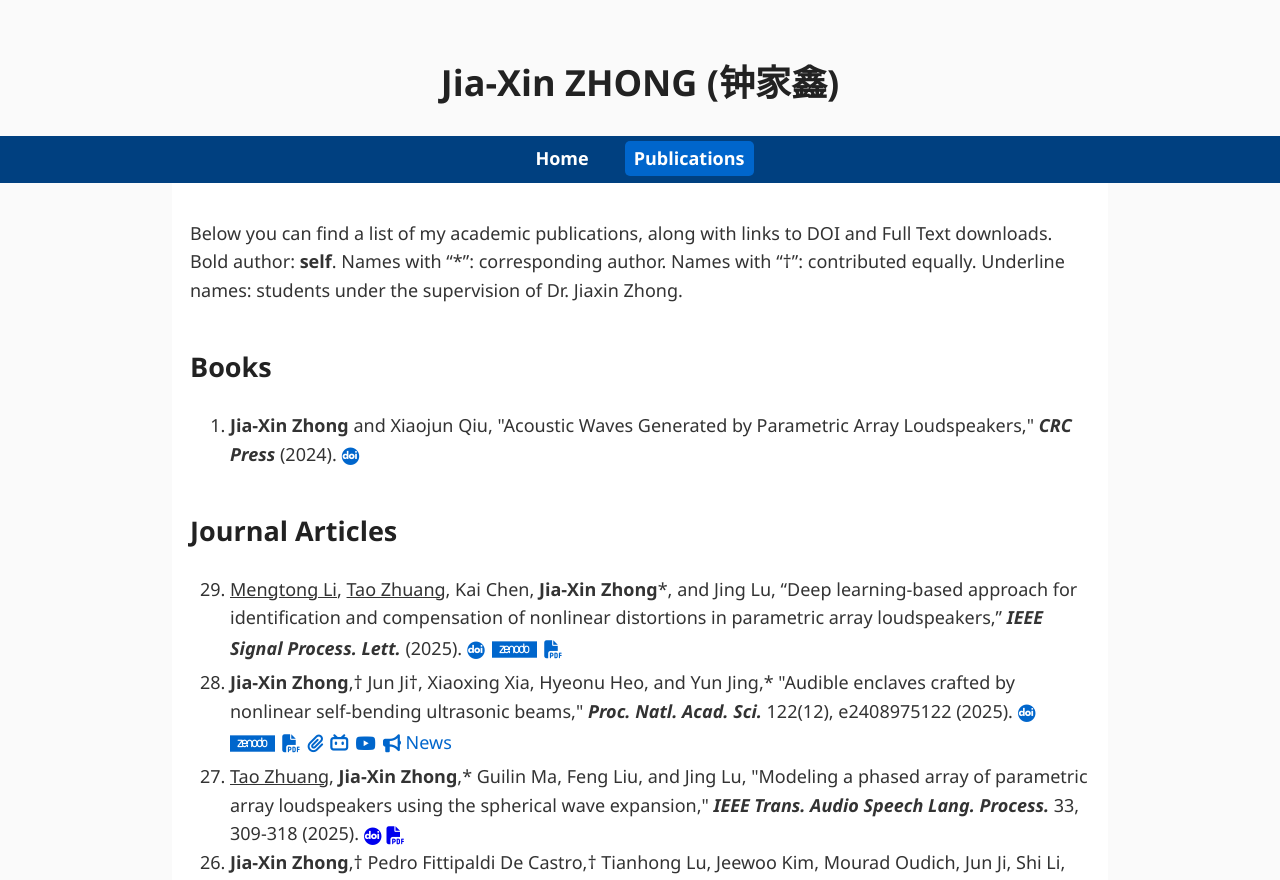
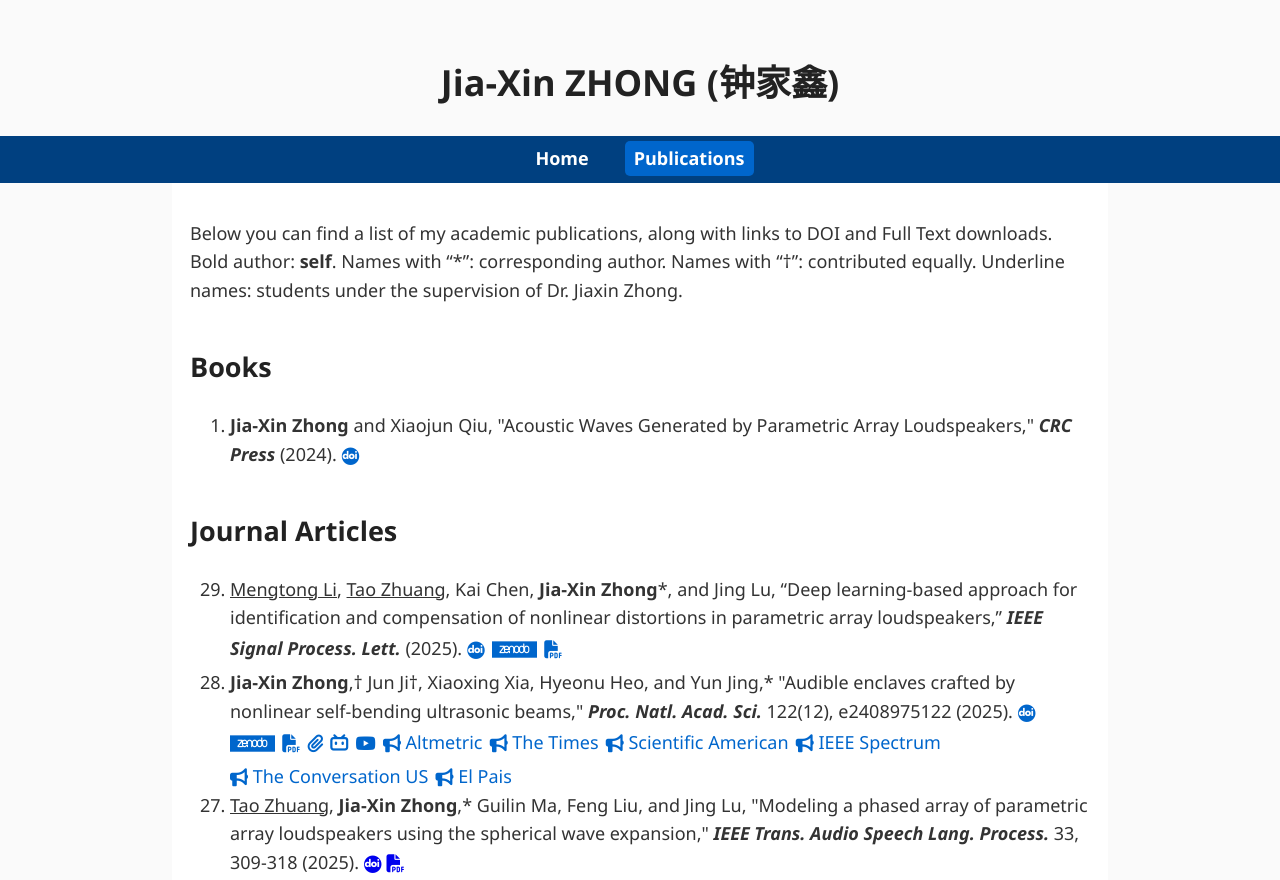
Before and after one commit to JiaxinZhong/JiaxinZhong.github.io, a plain HTML site: page publications.html in a window 1280 px wide. Shown: the top 880 px of the page. Drawn offline with Linux system fonts and the light colour scheme; files whose address does not match are found by name.

Commit message:
增加一些新闻报道

```diff
--- a/publications.html
+++ b/publications.html
@@ -462,7 +462,12 @@
         addSuppIcon("Zhong2025PNAS", "https://github.com/JiaxinZhong/JiaxinZhong.github.io/raw/master/publications/journal/Zhong2025-PNAS-AudibleEnclave-SuppMat.pdf");
         addBilibiliIcon("Zhong2025PNAS", "https://www.bilibili.com/video/BV1XCX1YREJ2");
         addYoutubeIcon("Zhong2025PNAS", "https://www.youtube.com/watch?v=bH2BQBbFhY8");
-        addNewsIcon("Zhong2025PNAS", "https://pnas.altmetric.com/details/175247214", "Altmetric summary", "News");
+        addNewsIcon("Zhong2025PNAS", "https://pnas.altmetric.com/details/175247214", "Altmetric summary", "Altmetric");
+        addNewsIcon("Zhong2025PNAS", "https://www.thetimes.com/uk/science/article/audio-enclaves-play-music-only-you-can-hear-9m8qj5g8f", "News report by The Times", "The Times");
+        addNewsIcon("Zhong2025PNAS", "https://www.scientificamerican.com/article/scientists-create-pockets-of-music-from-inaudible-ultrasound-waves/", "News report by Scientific American", "Scientific American");
+        addNewsIcon("Zhong2025PNAS", "https://spectrum.ieee.org/ultrasound-tech", "News report by IEEE Spectrum", "IEEE Spectrum");
+        addNewsIcon("Zhong2025PNAS", "https://theconversation.com/researchers-created-sound-that-can-bend-itself-through-space-reaching-only-your-ear-in-a-crowd-252266", "News report by The Conversation US", "The Conversation US");
+        addNewsIcon("Zhong2025PNAS", "https://english.elpais.com/science-tech/2025-03-18/a-new-technique-sends-sound-to-a-specific-person-without-the-surrounding-people-hearing-it.html", "News report by El Pais ", "El Pais");
     </script>
 
 </body>
```
